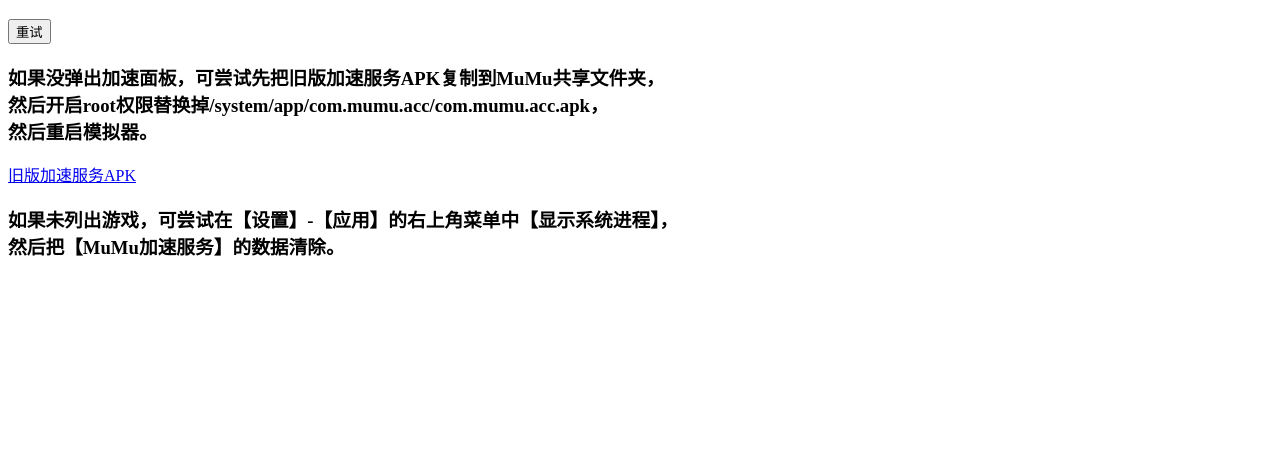
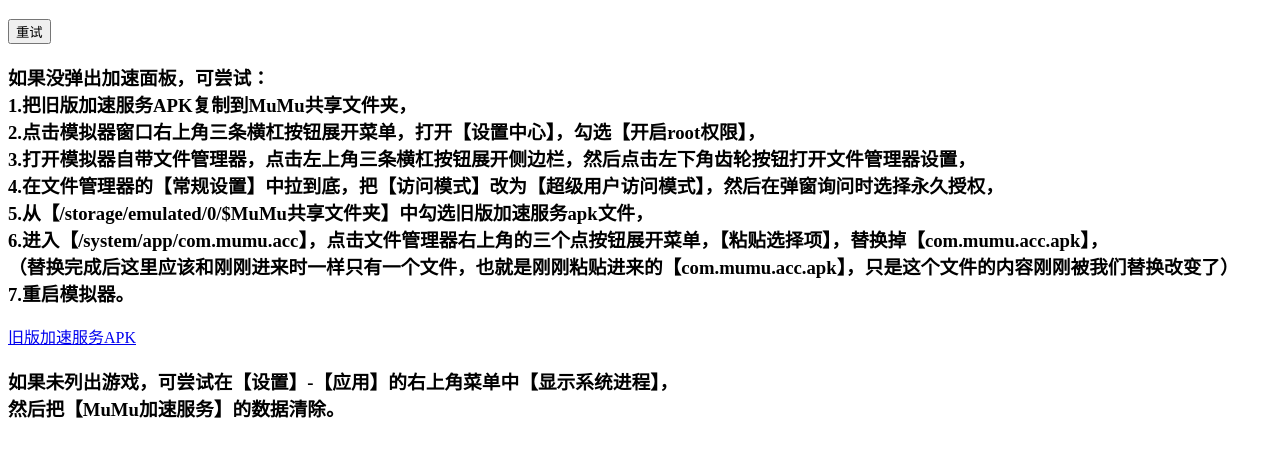
Before and after one commit to segfault-bilibili/mumuacc, a plain HTML site: page index.html in a window 1280 px wide. Shown: the part 70-526 px from the top of the page. Drawn offline with Linux system fonts and the light colour scheme; no server answers.

Commit message:
step by step guide

```diff
--- a/index.html
+++ b/index.html
@@ -3,9 +3,15 @@
 <html>
     <h1>蓝MuMu外服加速</h1>
     <button onclick="retry()" id="retrybtn">重试</button>
-    <h3>如果没弹出加速面板，可尝试先把旧版加速服务APK复制到MuMu共享文件夹，<br>
-    然后开启root权限替换掉/system/app/com.mumu.acc/com.mumu.acc.apk，<br>
-    然后重启模拟器。</h3>
+    <h3>如果没弹出加速面板，可尝试：<br>
+    1.把旧版加速服务APK复制到MuMu共享文件夹，<br>
+    2.点击模拟器窗口右上角三条横杠按钮展开菜单，打开【设置中心】，勾选【开启root权限】，<br>
+    3.打开模拟器自带文件管理器，点击左上角三条横杠按钮展开侧边栏，然后点击左下角齿轮按钮打开文件管理器设置，<br>
+    4.在文件管理器的【常规设置】中拉到底，把【访问模式】改为【超级用户访问模式】，然后在弹窗询问时选择永久授权，<br>
+    5.从【/storage/emulated/0/$MuMu共享文件夹】中勾选旧版加速服务apk文件，<br>
+    6.进入【/system/app/com.mumu.acc】，点击文件管理器右上角的三个点按钮展开菜单，【粘贴选择项】，替换掉【com.mumu.acc.apk】，<br>
+    （替换完成后这里应该和刚刚进来时一样只有一个文件，也就是刚刚粘贴进来的【com.mumu.acc.apk】，只是这个文件的内容刚刚被我们替换改变了）<br>
+    7.重启模拟器。</h3>
     <a href="./com.mumu.acc.apk">旧版加速服务APK</a>
     <h3>如果未列出游戏，可尝试在【设置】-【应用】的右上角菜单中【显示系统进程】，<br>
     然后把【MuMu加速服务】的数据清除。</h3>
```
